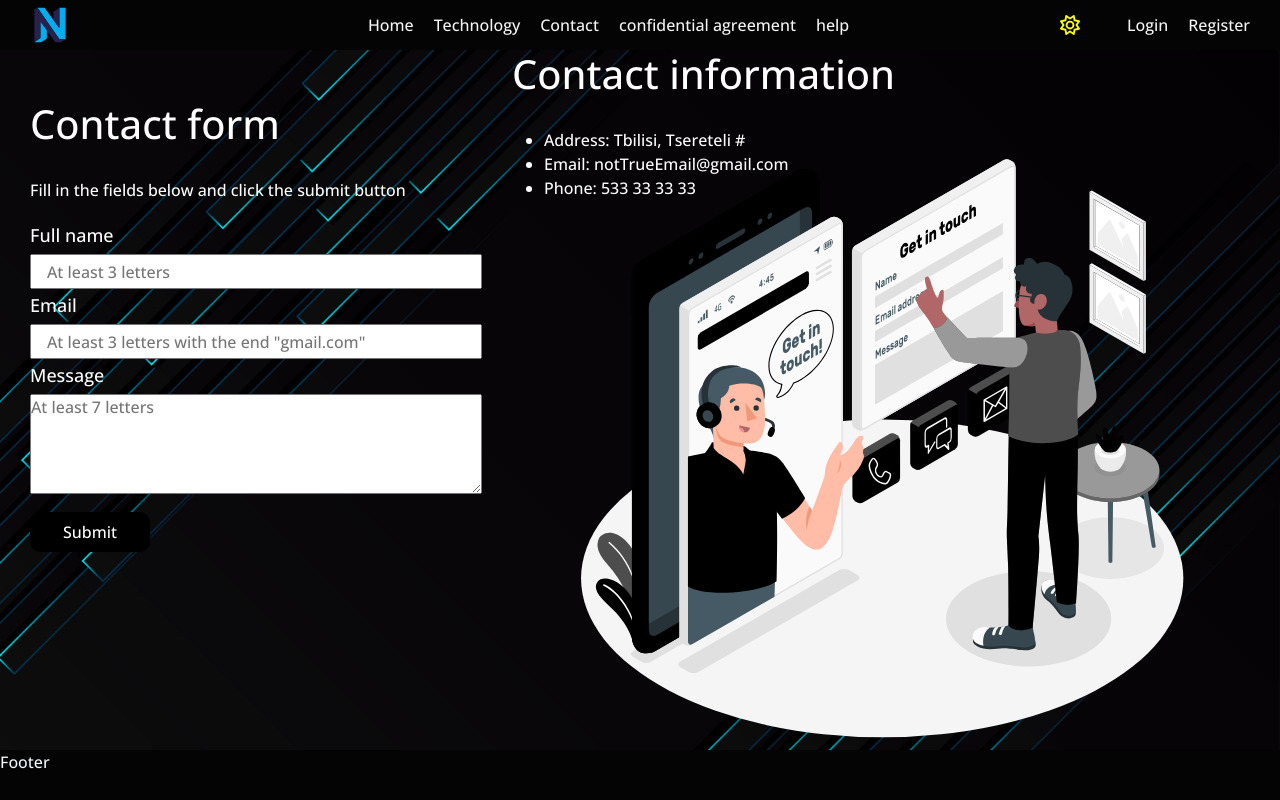
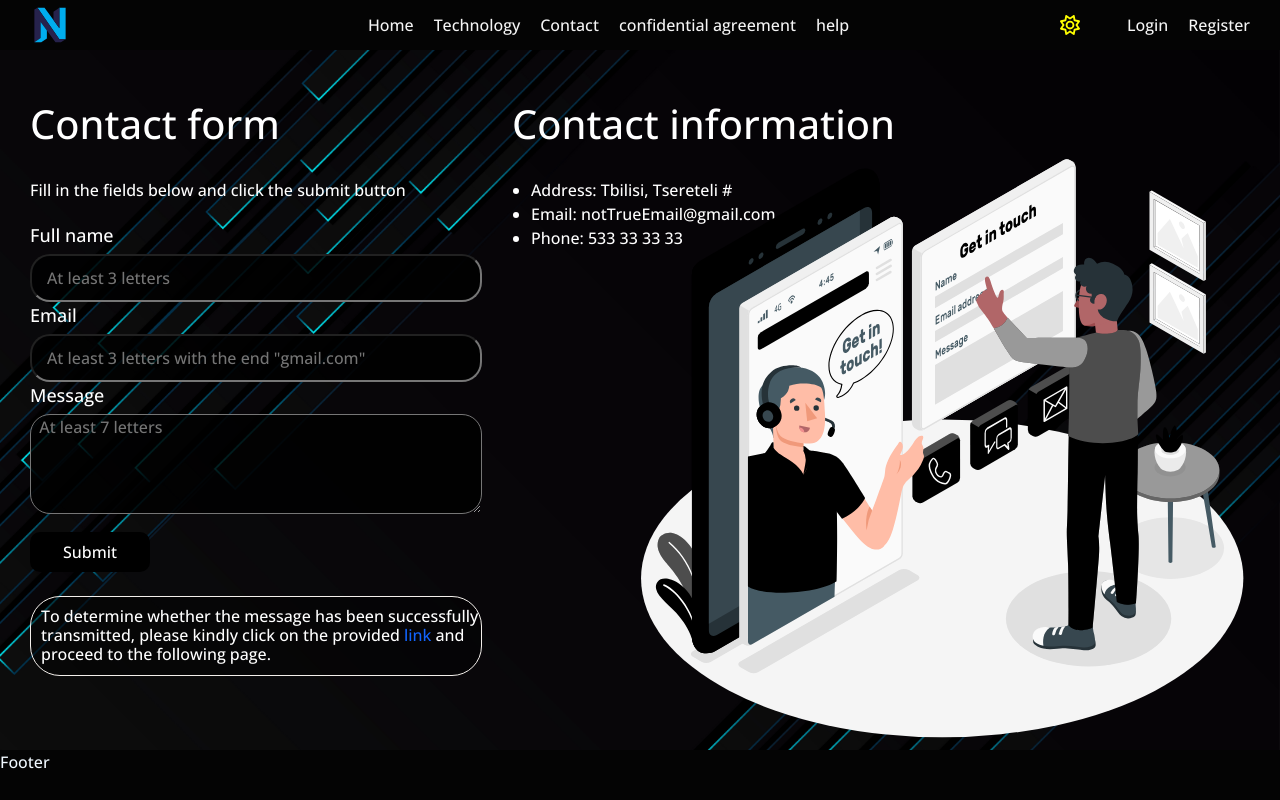
Before and after one commit to sabaPhruidze/APIReactTypescript, a React (Create React App) app: page / in a window 1280 px wide. Both pictures are taken after a click on the link "Contact". Built offline with nearby package versions, Linux system fonts and the light colour scheme; no server answers.

Commit message:
little bit Changed style in the contact part know I am starting footer

```diff
--- a/src/components/Header HTCCH/Contact.tsx
+++ b/src/components/Header HTCCH/Contact.tsx
@@ -137,7 +137,13 @@ export default function Contact(props: any) {
         <h1>Contact form</h1>
         <p>Fill in the fields below and click the submit button</p>
         <form method="post" onSubmit={handleSubmit}>
-          <div className={`${styles.dFlexColumn} ${styles.name}`}>
+          <div
+            className={
+              cSM
+                ? `${styles.dFlexColumn} ${styles.name}`
+                : `${styles.dFlexColumnChange} ${styles.name}`
+            }
+          >
             {cError1 ? (
               <img src={warning} alt="warning" className={styles.warning1} />
             ) : undefined}
@@ -156,7 +162,13 @@ export default function Contact(props: any) {
               placeholder="At least 3 letters"
             />
           </div>
-          <div className={`${styles.dFlexColumn} ${styles.email}`}>
+          <div
+            className={
+              cSM
+                ? `${styles.dFlexColumn} ${styles.email}`
+                : `${styles.dFlexColumnChange} ${styles.email}`
+            }
+          >
             {cError2 ? (
               <img src={warning} alt="warning" className={styles.warning2} />
             ) : undefined}
@@ -173,7 +185,13 @@ export default function Contact(props: any) {
               placeholder='At least 3 letters with the end "gmail.com"'
             />
           </div>
-          <div className={`${styles.dFlexColumn} ${styles.textArea}`}>
+          <div
+            className={
+              cSM
+                ? `${styles.dFlexColumn} ${styles.textAreaChange}`
+                : `${styles.dFlexColumnChange} ${styles.textArea}`
+            }
+          >
             {cError3 ? (
               <img src={warning} alt="warning" className={styles.warning3} />
             ) : undefined}
@@ -187,7 +205,7 @@ export default function Contact(props: any) {
               className={styles.textArea}
               onChange={(e) => sTextArea(e.target.value)}
               value={cTextArea}
-              placeholder="At least 7 letters"
+              placeholder="  At least 7 letters"
             ></textarea>
           </div>
           <button
@@ -202,6 +220,23 @@ export default function Contact(props: any) {
           >
             Submit
           </button>
+          <br />
+          <br />
+          <h6
+            className={
+              cSM
+                ? styles.checkPost
+                : `${styles.checkPost} ${styles.checkPostChange}`
+            }
+          >
+            To determine whether the message has been successfully transmitted,
+            please kindly click on the provided
+            <a href="https://coding-world.com/fake-contact/" target="_blank">
+              {" "}
+              link
+            </a>{" "}
+            and proceed to the following page.
+          </h6>
         </form>
       </div>
       <div className={styles.contactInfo}>
@@ -210,7 +245,8 @@ export default function Contact(props: any) {
           alt="getInTouchImg"
           className={styles.getInTouchImg}
         />
-        <div>
+        <div className={styles.cII}>
+          {/* contact info information part */}
           <h1>Contact information</h1>
           <ul>
             <li>Address: Tbilisi, Tsereteli #</li>
--- a/src/components/Header HTCCH/HTCCH.module.css
+++ b/src/components/Header HTCCH/HTCCH.module.css
@@ -21,24 +21,45 @@
     padding: 50px 30px;
     position: relative;
 }
-.dFlexColumn {
+.dFlexColumn, .dFlexColumnChange {
     width:100%;
-    height:70px;
+    height:80px;
     display: flex;
     flex-direction: column;
 }
-.dFlexColumn label {
+.dFlexColumn label,.dFlexColumnChange label {
     font-size: 18px;
     margin-bottom: 5px;
     cursor: pointer;
 }
 .dFlexColumn input {
-    height:35px;
+    height:50px;
     font-size: 16px;
     padding:0 15px;
+    border-radius: 20px;
+    background-color: white;
+    color:rgb(49, 31, 31)
 }
-.textArea {
+.dFlexColumnChange input {
+    height:50px;
+    font-size: 16px;
+    padding:0 15px;
+    border-radius: 20px;
+    background-color: rgba(0, 0, 0, 0.841);
+    color:rgb(238, 238, 238)
+}
+.textArea, .textAreaChange {
     min-height: 100px;
+    border-radius: 20px;
+
+}
+.textArea textarea {
+    background-color: rgba(0, 0, 0, 0.841);
+    color:rgb(238, 238, 238);
+}
+.textAreaChange textarea {
+    background-color: rgb(238, 238, 238);
+    color:rgba(0, 0, 0, 0.841);
 }
 .contactInfo {
     width:calc(60%);
@@ -78,7 +99,7 @@
 }
 .warning1, .success1 {
     position: absolute;
-    top:210px;
+    top:217px;
     right:40px;
     cursor: pointer;
 }
@@ -94,7 +115,7 @@
 }
 .warning2, .success2 {
     position: absolute;
-    top:calc(210px + 70px);
+    top:calc(210px + 87px);
     right:40px;
     cursor: pointer;
 }
@@ -110,7 +131,7 @@
 }
 .warning3, .success3 {
     position: absolute;
-    top:calc(210px + 70px + 70px);
+    top:calc(210px + 70px + 92px);
     right:40px;
     cursor: pointer;
 }
@@ -125,8 +146,39 @@
     height:100%;
     position: absolute;
     background-color: transparent;
-    right:80px;
+    right:20px;
     top:50px;
     z-index: 1;
 }
+.checkPost {
+
+    width:100%;
+    height:80px;
+    padding-left: 10px;
+    padding-top: 10px;
+    border-radius: 30px;
+    background-color:rgb(243, 239, 235);
+    border: 1px solid rgba(0, 0, 0, 0.427);
+    color:black;
+}
+.cII {
+    margin-top: 50px;
+}
+.cII ul li {
+    margin-left:-13px;
+}
+.checkPostChange {
+
+
+    background-color:rgba(0, 0, 0, 0.427);
+    border: 1px solid rgb(243, 239, 235);
+    color:white;
+}
+h6 a {
+    color: rgb(18, 100, 253);
+    text-decoration: none;
+}
+h6 a:hover {
+    text-decoration: underline;
+}
 /* contact */
```
